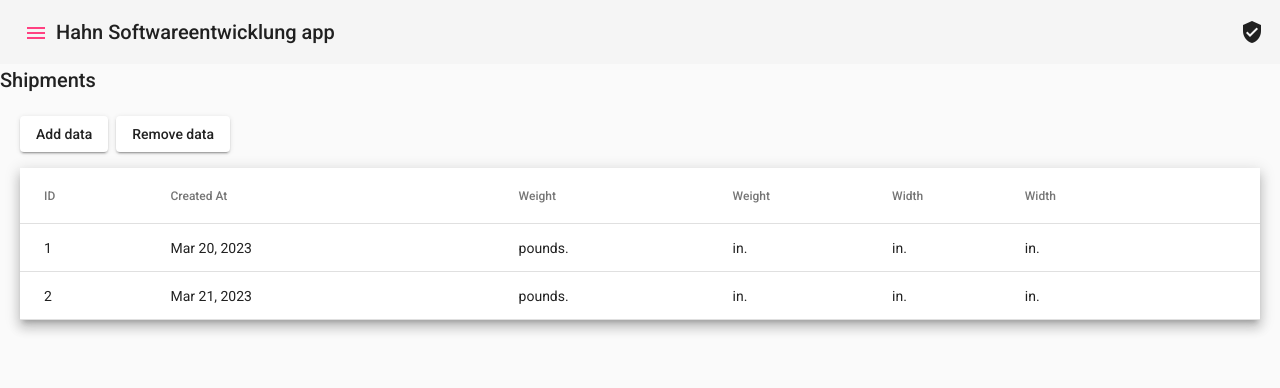
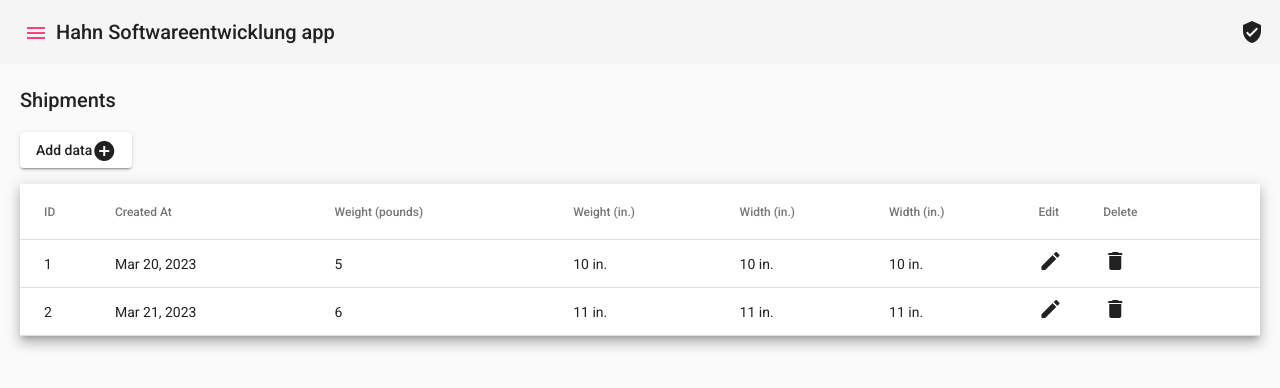
Before and after one commit to MarcosCM2000/mcHannFrontApp, an Angular app: page /shipments/home in a window 1280 px wide. Shown: the top 388 px of the page. Built offline with nearby package versions, Linux system fonts and the light colour scheme.

Commit message:
shipments table buttons styling

```diff
--- a/src/app/Shipments/pages/home/home.component.css
+++ b/src/app/Shipments/pages/home/home.component.css
@@ -15,3 +15,6 @@
 .h2 {
     font-weight: bold;
 }
+.example-icon:hover{
+    cursor: pointer;
+}
--- a/src/app/Shipments/pages/home/home.component.html
+++ b/src/app/Shipments/pages/home/home.component.html
@@ -1,15 +1,8 @@
-<h2>Shipments</h2>
 <div class="container">
+    <h2>Shipments</h2>
     <div class="demo-button-container">
         <button mat-raised-button (click)="addData()" class="demo-button">
-          Add data
-        </button>
-        <button
-            mat-raised-button
-            [disabled]="shipments.length === 0"
-            (click)="removeData()"
-            class="demo-button">
-          Remove data
+          Add data<mat-icon class="demo-button" aria-hidden="false" aria-label="Example delete icon">add_circle</mat-icon>
         </button>
     </div>
 
@@ -28,26 +21,38 @@
 
         <!-- Weight Column -->
         <ng-container matColumnDef="weight">
-        <th mat-header-cell *matHeaderCellDef>Weight</th>
-        <td mat-cell *matCellDef="let element">{{element.weight}} pounds.</td>
+        <th mat-header-cell *matHeaderCellDef>Weight (pounds)</th>
+        <td mat-cell *matCellDef="let element">{{element.details.weight}}</td>
         </ng-container>
 
         <!-- Length Column -->
         <ng-container matColumnDef="length">
-            <th mat-header-cell *matHeaderCellDef>Weight</th>
-            <td mat-cell *matCellDef="let element">{{element.length}} in.</td>
+            <th mat-header-cell *matHeaderCellDef>Weight (in.)</th>
+            <td mat-cell *matCellDef="let element">{{element.details.length}} in.</td>
         </ng-container>
 
         <!-- Height Column -->
         <ng-container matColumnDef="height">
-            <th mat-header-cell *matHeaderCellDef>Width</th>
-            <td mat-cell *matCellDef="let element">{{element.height}} in.</td>
+            <th mat-header-cell *matHeaderCellDef>Width (in.)</th>
+            <td mat-cell *matCellDef="let element">{{element.details.height}} in.</td>
         </ng-container>
 
         <!-- Width Column -->
         <ng-container matColumnDef="width">
-            <th mat-header-cell *matHeaderCellDef>Width</th>
-            <td mat-cell *matCellDef="let element">{{element.width}} in.</td>
+            <th mat-header-cell *matHeaderCellDef>Width (in.)</th>
+            <td mat-cell *matCellDef="let element">{{element.details.width}} in.</td>
+        </ng-container>
+
+        <!-- Edit Column -->
+        <ng-container matColumnDef="edit">
+            <th mat-header-cell *matHeaderCellDef>Edit</th>
+            <td mat-cell *matCellDef="let element"><mat-icon class="example-icon" aria-hidden="false" aria-label="Example edit icon">edit</mat-icon></td>
+        </ng-container>
+
+        <!-- Delete Column -->
+        <ng-container matColumnDef="delete">
+            <th mat-header-cell *matHeaderCellDef>Delete</th>
+            <td mat-cell *matCellDef="let element"><mat-icon class="example-icon" aria-hidden="false" aria-label="Example delete icon">delete</mat-icon></td>
         </ng-container>
 
 
--- a/src/app/Shipments/pages/home/home.component.ts
+++ b/src/app/Shipments/pages/home/home.component.ts
@@ -33,7 +33,9 @@ export class HomeComponent implements OnInit {
   ]
   //  @ViewChild(MatTable) table: MatTable<Shipment>;
   dataSource = [...this.shipments];
-  displayedColumns: string[] = ['id', 'date', 'weight', 'length', 'height', 'width'];
+  //TODO: Implement edit & delete functionality
+  //TODO: Implement modal for adding & editing package
+  displayedColumns: string[] = ['id', 'date', 'weight', 'length', 'height', 'width', 'edit', 'delete'];
 
 
   constructor() { }
```
